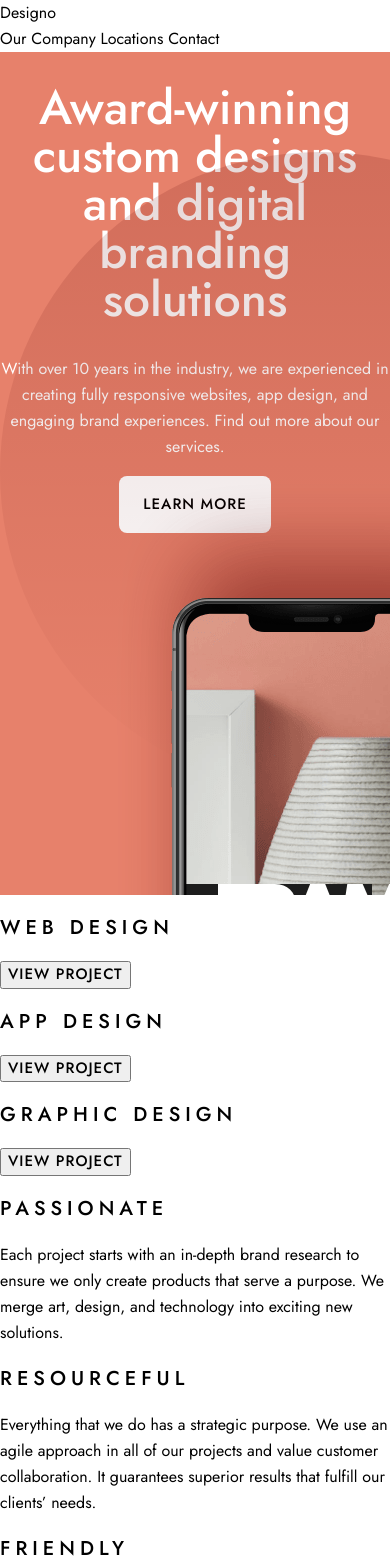
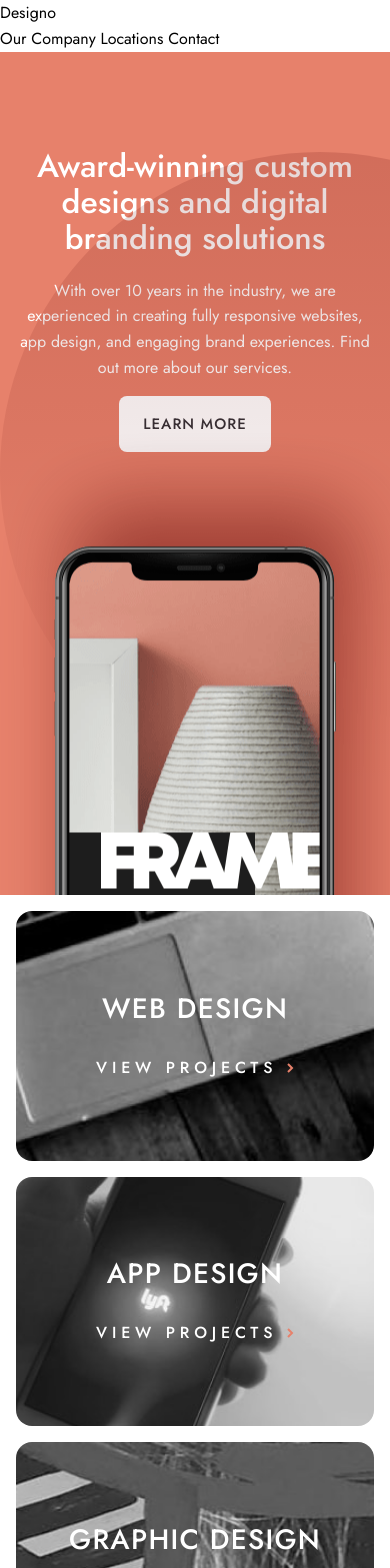
Before and after one commit to MareikeW/designo-multipage-website, a React (Create React App) app: page / in a window 390 px wide. Shown: the top 1568 px of the page. Built offline with nearby package versions, Linux system fonts and the light colour scheme.

Commit message:
Home Hero-Section Mobile + DesignCards Mobile

```diff
--- a/src/components/DesignCard/DesignCard.js
+++ b/src/components/DesignCard/DesignCard.js
@@ -1,12 +1,14 @@
 import React from "react";
 import { Link } from "react-router-dom";
+import { StyledDesignCardContainer } from "./designCard-styles";
+import { ReactComponent as ArrowRight } from "../../assets/shared/desktop/icon-right-arrow.svg"
 
-const DesignCard = ({title, linkPath}) => {
+const DesignCard = ({title, linkPath, background}) => {
     return (
-        <div>
+        <StyledDesignCardContainer className="container--dark" background={background}>
             <h3>{title}</h3>
-            <Link to={linkPath}><button>View Project</button></Link>
-        </div>
+            <Link to={linkPath}><button>View Projects <ArrowRight /></button></Link>
+        </StyledDesignCardContainer>
     )
 }
 
--- /dev/null
+++ b/src/components/DesignCard/designCard-styles.js
@@ -0,0 +1,41 @@
+import styled from "styled-components";
+import webDesignBackground from "../../assets/home/mobile/image-web-design.jpg";
+import appDesignBackground from "../../assets/home/mobile/image-app-design.jpg";
+import graphicDesignBackground from "../../assets/home/mobile/image-graphic-design.jpg";
+
+export const StyledDesignCardContainer = styled.div`
+    max-width: 689px;
+    text-align: center;
+    color: #FFFFFF;
+    border-radius: 1rem;
+    height: 15.6em;
+    display: flex;
+    flex-direction: column;
+    justify-content: center;
+    align-content: center;
+    margin: 1em;
+    background-image: ${({background}) => {
+        if (background === "webdesign") return `url(${webDesignBackground})`;
+        else if (background === "appdesign") return `url(${appDesignBackground})`;
+        else if (background === "graphicdesign") return `url(${graphicDesignBackground})`;
+    }};
+    background-repeat: no-repeat;
+    background-color: black;
+    background-size: cover;
+
+
+    h3 {
+        font-size: 1.75rem;
+        line-height: 2.25rem;
+        letter-spacing: 0.08rem;
+        margin-top:  0;
+    }
+
+    button {
+        background: none;
+        border: none;
+        color: #FFFFFF;
+        letter-spacing: 0.3rem;
+        font-size: 1rem;
+    }
+`
--- a/src/components/Hero-Components/HeroHome.js
+++ b/src/components/Hero-Components/HeroHome.js
@@ -1,7 +1,7 @@
 import React from "react";
 import { Link } from "react-router-dom";
 import { ReactComponent as HeroBackgroundCircle } from "../../assets/home/desktop/bg-pattern-hero-home.svg";
-import { StyledHeroHome, StyledHeroBackgroundCircle, StyledHeroButton, StyledHeroPhoneImage } from "./hero-styles";
+import { StyledHeroHome, StyledHeroBackgroundCircle, StyledHeroTextContainer, StyledHeroButton, StyledHeroPhoneImage } from "./hero-styles";
 import heroPhoneImage from "../../assets/home/desktop/image-hero-phone.png";
 
 const HeroHome = () => {
@@ -11,14 +11,14 @@ const HeroHome = () => {
                 <HeroBackgroundCircle />
             </StyledHeroBackgroundCircle>
 
-            <div>
+            <StyledHeroTextContainer>
                 <h1>Award-winning custom designs and digital branding solutions</h1>
                 <p>With over 10 years in the industry, we are experienced in creating fully responsive websites, app design,
                 and engaging brand experiences. Find out more about our services.</p>
                 <Link to="/about">
                     <StyledHeroButton>Learn more</StyledHeroButton>
                 </Link>
-            </div>
+            </StyledHeroTextContainer>
 
             <StyledHeroPhoneImage>
                 <img src={heroPhoneImage} alt="Mobile Phone" />
--- a/src/components/Hero-Components/hero-styles.js
+++ b/src/components/Hero-Components/hero-styles.js
@@ -7,6 +7,8 @@ export const StyledHeroHome = styled.div`
     position: relative;
     overflow: hidden;
     color: #FFFFFF;
+    display: flex;
+    flex-direction: column;
 `
 
 export const StyledHeroBackgroundCircle = styled.div`
@@ -15,14 +17,39 @@ export const StyledHeroBackgroundCircle = styled.div`
     top: 100px;
 `
 
+export const StyledHeroTextContainer = styled.div`
+    max-width: 689px;
+    margin: 0 auto;
+    margin-top: 75px;
+    padding: 0 1em;
+
+    h1 {
+        font-size: 2rem;
+        line-height: 2.25rem;
+    }
+
+    p {
+        font-size: 1rem;
+        line-height: 1.6rem;
+    }
+`
+
 export const StyledHeroButton = styled.button`
     background-color: #FFFFFF;
-    border-radius: 8px;
+    border-radius: 0.5rem;
     border: none;
     padding: 1.08rem 1.5rem;
+    color: #333136;
 `
 
 export const StyledHeroPhoneImage = styled.div`
-    position: absolute;
-    top: 376px;
+    margin-top: -5rem;
+
+
+    img {
+        position: relative;
+        top: 50%;
+        left: 50%;
+        transform:translate(-50%, -50%);
+    }
 `
--- a/src/pages/home.js
+++ b/src/pages/home.js
@@ -14,11 +14,11 @@ const Home = () => {
             <HeroHome />
 
             <div>
-                <DesignCard title="Web Design" linkPath="/webdesign" />
+                <DesignCard title="Web Design" linkPath="/webdesign" background="webdesign" />
 
-                <DesignCard title="App Design" linkPath="/appdesign" />
+                <DesignCard title="App Design" linkPath="/appdesign" background="appdesign" />
 
-                <DesignCard title="Graphic Design" linkPath="/graphicdesign" />
+                <DesignCard title="Graphic Design" linkPath="/graphicdesign" background="graphicdesign" />
             </div>
 
             <div>
```
